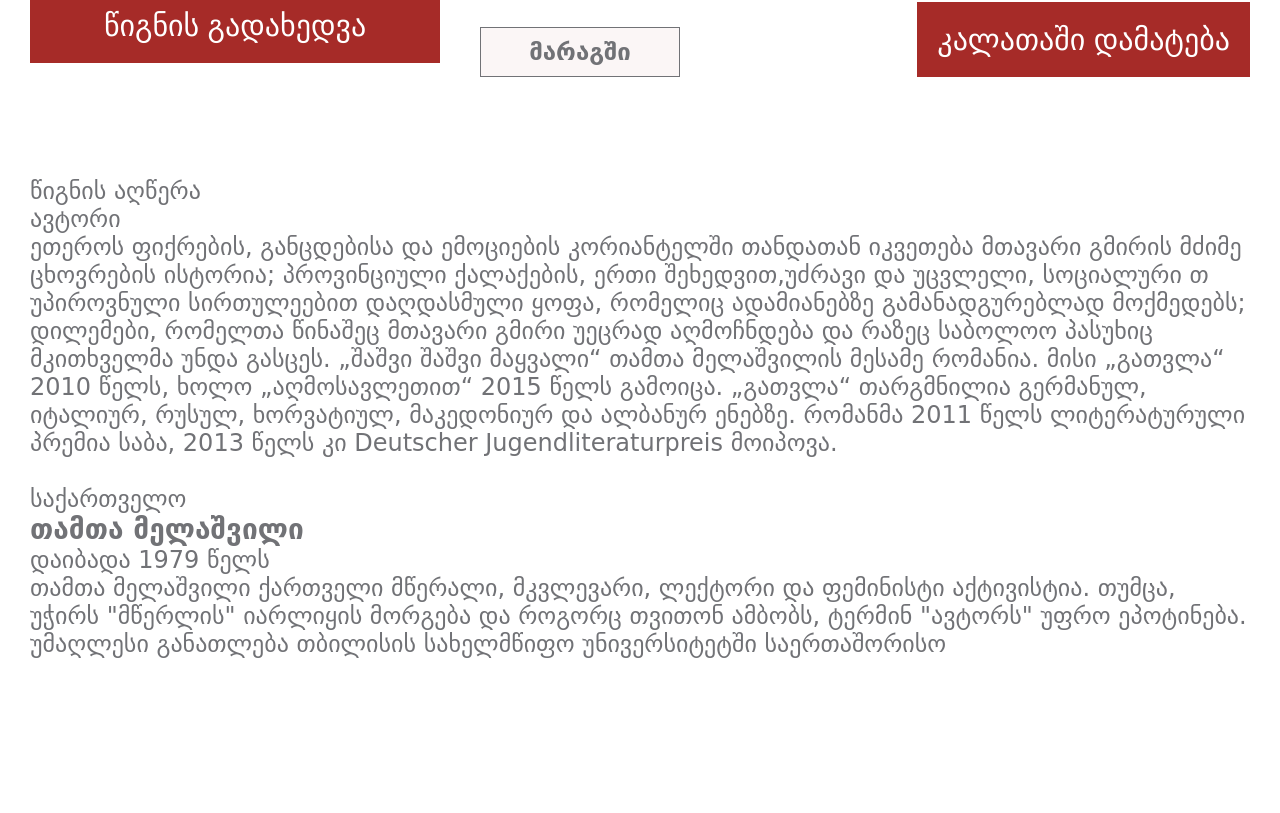
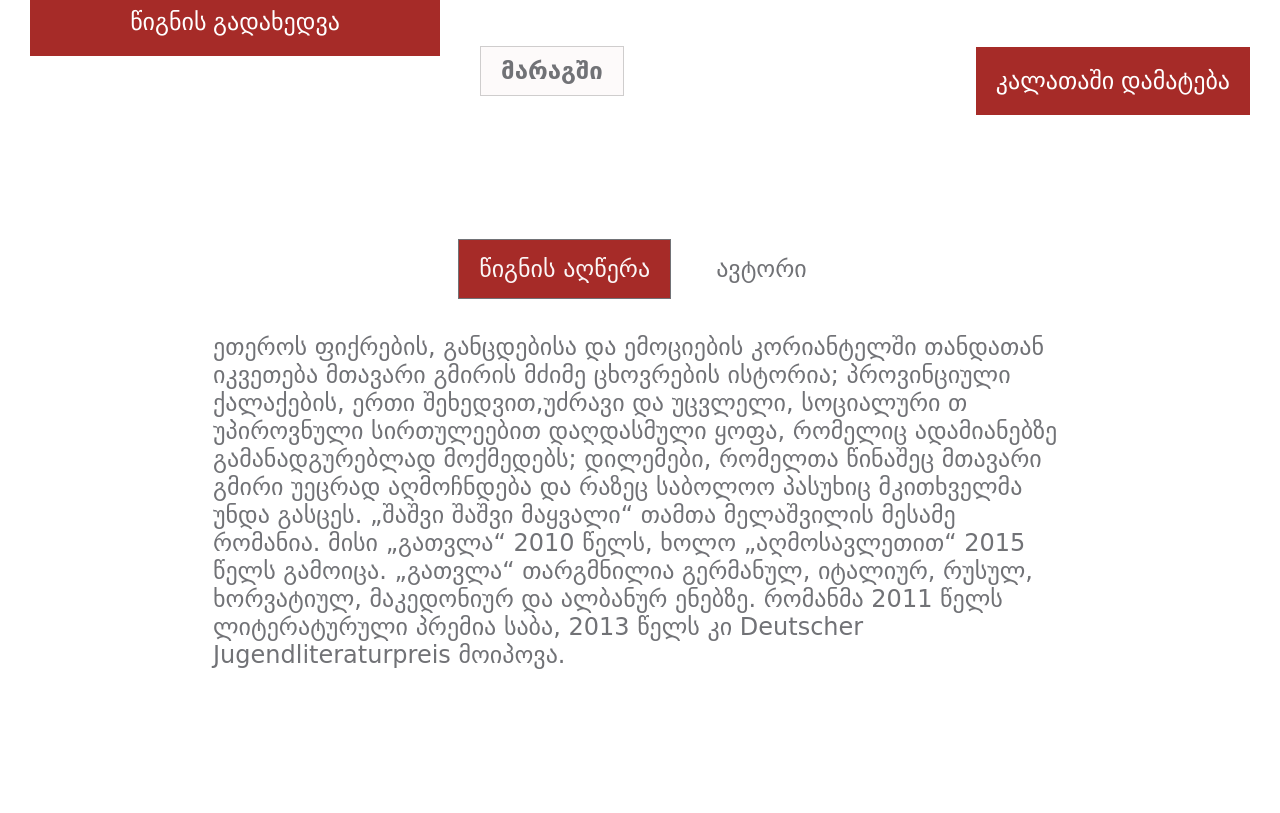
Before and after one commit to teotoro/Task8, a plain HTML site: page single-page.html in a window 1280 px wide. Shown: the part 842-1655 px from the top of the page. Drawn offline with Linux system fonts and the light colour scheme; a web font is replaced by a local one.

Commit message:
single page

```diff
--- a/main.js
+++ b/main.js
@@ -7,6 +7,27 @@ document.addEventListener('DOMContentLoaded', () => {
     hamburgerMenu.addEventListener('click', function () {
         openDropDownMenu.classList.toggle('active-icon');
         closeDropDownMenu.classList.toggle('active-icon');
-        dropDown.classList.toggle('drop-down')
+        dropDown.classList.toggle('drop-down');
     });
 })
+
+function openTab(evt, tabName) {
+    var i, tabcontent, tablinks;
+
+    tabcontent = document.getElementsByClassName("tab-info");
+    for (i = 0; i < tabcontent.length; i++) {
+      tabcontent[i].style.display = "none";
+    }
+
+    tablinks = document.getElementsByClassName("tab-title");
+    for (i = 0; i < tablinks.length; i++) {
+      tablinks[i].className = tablinks[i].className.replace(" active", "");
+    }
+    document.getElementById(tabName).style.display = "flex";
+    evt.currentTarget.className += " active-tab";
+
+    evt.preventDefault()
+  }
+
+  // first tab default
+  document.getElementById("default").click();
--- a/single-page.html
+++ b/single-page.html
@@ -21,15 +21,23 @@
 <body class="singl-page">
     <header class="homepage-header bg-grey">
         <a href="index.html" class="topnav-logo"><img src="img/logo.svg" alt="Sulakauri Publishing House logo"></a>
-        <nav class="topnav">
-            <ul class="topnav-wrapper">
-                <li class="topnav-item "><a href="index.html">წიგნები</a></li>
-                <li class="topnav-item active"><a href="#">ავტორები</a></li>
+        <nav id="top-nav" class="topnav">
+            <ul id="menu" class="topnav-wrapper">
+                <li class="topnav-item active"><a href="index.html">წიგნები</a></li>
+                <li class="topnav-item"><a href="#">ავტორები</a></li>
                 <li class="topnav-item"><a href="#">ჩვენს შესახებ</a></li>
                 <li class="topnav-item"><a href="#">ბლოგი</a></li>
                 <li class="topnav-item"><a href="#">კონტაქტი</a></li>
             </ul>
         </nav>
+        <div id="hamburger-menu">
+            <div id="open" class="menu-icon  active-icon">
+                <i class="fa-sharp fa-solid fa-bars fa-2xl "></i>
+            </div>
+            <div id="close" class="menu-icon ">
+                <i class="fa-solid fa-x fa-2xl"></i>
+            </div>
+        </div>
     </header>
 
     <main class="single-page-main">
@@ -56,31 +64,49 @@
                         <a href="#"><i class="fa-brands fa-instagram"></i></a>
                     </div>
                 </div>
+                <div class="book-tags">
                     <span class="book-tag"><a href"#">მარაგში</a></span>
                     <button class="book-button">კალათაში დამატება</button>
+                </div>
             </section>
         </article>
-        <article>
-            <section>
-                <ul>
-                    <li><a href="">წიგნის აღწერა</a></li>
-                    <li><a href="">ავტორი</a></li>
+        <article class="summery-section">
+            <section class="tab-list">
+                <ul class="tab-wrapper">
+                    <li id="default" class="tab-title" onclick="openTab(event, 'book-summery')"><a
+                            href="#book-summery">წიგნის აღწერა</a></li>
+                    <li class="tab-title" onclick="openTab(event, 'author-summery')"><a
+                            href="#author-summery">ავტორი</a></li>
                 </ul>
             </section>
-            <section>
-                <p>ეთეროს ფიქრების, განცდებისა და ემოციების კორიანტელში თანდათან იკვეთება მთავარი გმირის მძიმე ცხოვრების
-                    ისტორია; პროვინციული ქალაქების, ერთი შეხედვით,უძრავი და უცვლელი, სოციალური თ უპიროვნული სირთულეებით
-                    დაღდასმული ყოფა, რომელიც ადამიანებზე გამანადგურებლად მოქმედებს; დილემები, რომელთა წინაშეც მთავარი
+            <section class="tab-content">
+                <div id="book-summery" class="tab-info">
+                    <p>ეთეროს ფიქრების, განცდებისა და ემოციების კორიანტელში თანდათან იკვეთება მთავარი გმირის მძიმე
+                        ცხოვრების
+                        ისტორია; პროვინციული ქალაქების, ერთი შეხედვით,უძრავი და უცვლელი, სოციალური თ უპიროვნული
+                        სირთულეებით
+                        დაღდასმული ყოფა, რომელიც ადამიანებზე გამანადგურებლად მოქმედებს; დილემები, რომელთა წინაშეც
+                        მთავარი
                         გმირი უეცრად აღმოჩნდება და რაზეც საბოლოო პასუხიც მკითხველმა უნდა გასცეს.
-                    „შაშვი შაშვი მაყვალი“ თამთა მელაშვილის მესამე რომანია. მისი „გათვლა“ 2010 წელს, ხოლო „აღმოსავლეთით“
-                    2015 წელს გამოიცა. „გათვლა“ თარგმნილია გერმანულ, იტალიურ, რუსულ, ხორვატიულ, მაკედონიურ და ალბანურ
+                        „შაშვი შაშვი მაყვალი“ თამთა მელაშვილის მესამე რომანია. მისი „გათვლა“ 2010 წელს, ხოლო
+                        „აღმოსავლეთით“
+                        2015 წელს გამოიცა. „გათვლა“ თარგმნილია გერმანულ, იტალიურ, რუსულ, ხორვატიულ, მაკედონიურ და
+                        ალბანურ
                         ენებზე. რომანმა 2011 წელს ლიტერატურული პრემია საბა, 2013 წელს კი Deutscher Jugendliteraturpreis
                         მოიპოვა.
-                <div>
-                    <div><img src="" alt=""></div>
+                </div>
+                <div id="author-summery" class="tab-info">
+                    <div class="author-heading">
+                        <div class="author-img">
+                            <img src="img/TamtaMelashvili.jpg" alt="author img">
+                        </div>
+                        <div class="author-meta">
                             <span>საქართველო</span>
                             <h3>თამთა მელაშვილი</h3>
                             <p>დაიბადა 1979 წელს</p>
+                        </div>
+                    </div>
+
                     <p>თამთა მელაშვილი ქართველი მწერალი, მკვლევარი, ლექტორი და ფემინისტი აქტივისტია. თუმცა, უჭირს
                         "მწერლის"
                         იარლიყის მორგება და როგორც თვითონ ამბობს, ტერმინ "ავტორს" უფრო ეპოტინება.
@@ -116,7 +142,7 @@
         </ul>
     </footer>
 
-    <script src="mai"></script>
+    <script src="main.js"></script>
 </body>
 
 </html>
--- a/styles/styles.css
+++ b/styles/styles.css
@@ -256,16 +256,19 @@ h1{
     margin: auto;
 }
 
-
 .book-button{
     width: 100%;
     padding: 2rem;
     margin-top: 2rem;
     color: var(--white-color);
     background-color: var(--hover-color);
-    font-size: 3rem;
+    font-size: 2.4rem;
     outline: none;
     border: none;
+}
+
+.content-cover .book-button{
+    width: 100%;
 }
 
 .book-button:hover{
@@ -278,7 +281,6 @@ h1{
     display: flex;
     flex-direction: column;
     row-gap: 3rem;
-    position: relative;
 }
 
 .book-share{
@@ -286,25 +288,74 @@ h1{
     column-gap: 3rem;
 }
 
+.book-tags{
+    display: flex;
+    align-items: center;
+    justify-content: space-between;
+}
+
 .book-tag{
-    background-color: #fbf6f6;
-    border: 1px solid var(--basic-color);
+    background-color: #fbf6f692;
+    border: 1px solid #cfcdcd;
     padding: 1rem 2rem;
     max-width: 20rem;
     text-align: center;
     font-weight: 600;
 }
 
-.content-info .book-button{
+.book-button{
     width: auto;
-    position: absolute;
-    right: 0;
-    bottom: 0;
 }
 
 .single-page-main>article:not(:last-child){
-    margin-bottom: 10rem;
+    margin-bottom: 12rem;
 }
+
+.summery-section{
+    max-width: 70%;
+    margin: auto;
+}
+
+.tab-wrapper{
+    display: flex;
+    justify-content: center;
+    align-items: center;
+    column-gap: 3rem;
+    margin-bottom: 3rem;
+}
+
+.tab-title{
+    padding: 2rem 1.5rem;
+    height: 100%;
+}
+
+.active-tab{
+    background-color: var(--hover-color);
+    color: #fbf6f6;
+    border: .1rem solid var(--basic-color);
+    padding: 1.5rem 2rem;
+}
+
+.tab-info{
+    flex-direction: column;
+    row-gap: 4rem;
+}
+
+.author-heading{
+    display: flex;
+    column-gap: 5rem;
+    align-items: center;
+}
+
+.author-img{
+    max-width: 20%;
+    overflow: hidden;
+}
+
+.author-img img{
+    border-radius: 10%;
+}
+
 
 
 @media all and (max-width: 1200px){
@@ -366,6 +417,7 @@ h1{
         padding: 3rem;
         color:var(--dark-color);
         overflow: hidden;
+        z-index: 30;
     }
 
     .topnav-logo{
@@ -397,6 +449,23 @@ h1{
     .book-item{
         width: calc(50% - 2rem);
     }
+
+    .single-page-main {
+        padding: 7rem 3rem;
+    }
+
+    .single-page-book{
+        flex-direction: column;
+        row-gap: 4rem;
+    }
+
+    .content-cover {
+        width: 50%;
+    }
+
+    .single-page-book .content-info{
+        width:100%;
+    }
 }
 
 
```
Also changed, not shown: img/TamtaMelashvili.jpg (added). Lines whose indentation alone changed are shown as unchanged.
